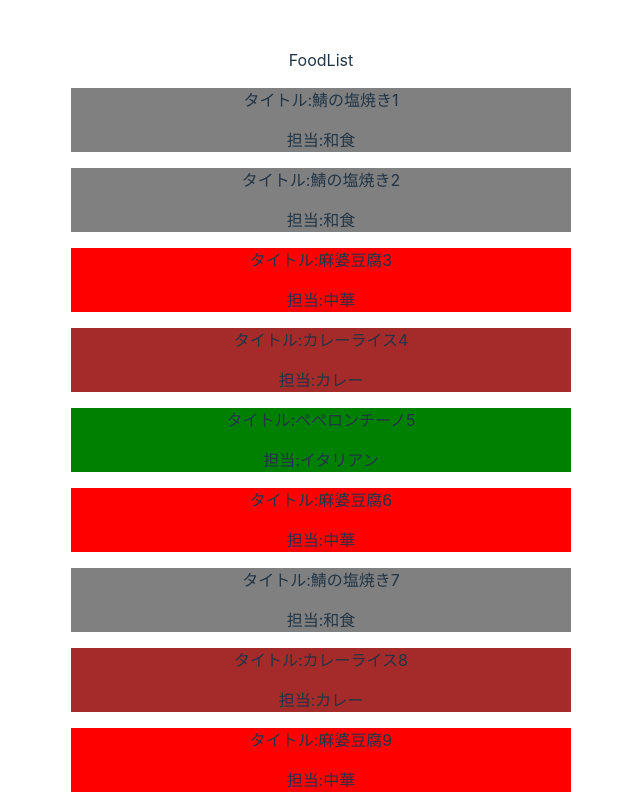
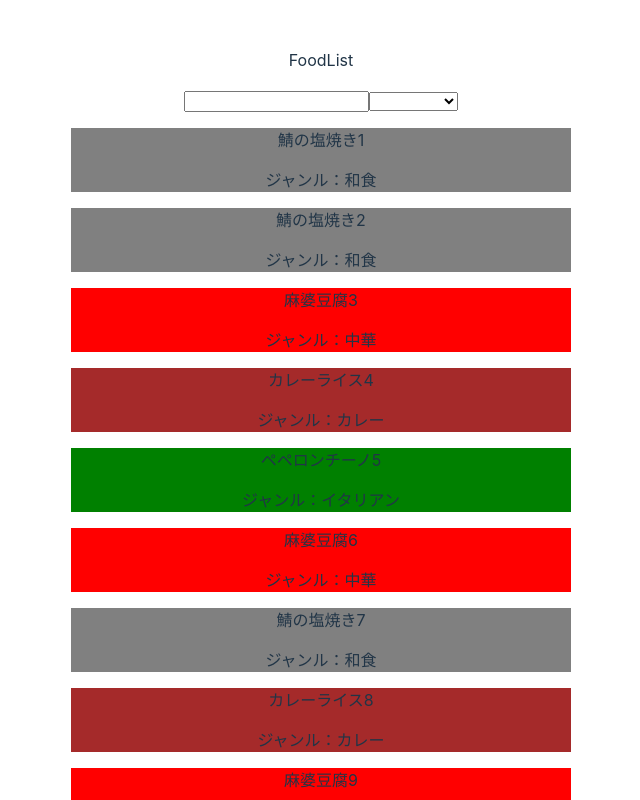
Before and after one commit to kai815/try-react18, a React (Vite) app in the folder my-react18-app/: page / in a window 1280 px wide. Shown: the top 800 px of the page, without its empty margins (319-959 px from the left). Built offline with nearby package versions, Linux system fonts and the light colour scheme.

Commit message:
:sparkles: filterの処理を追加

```diff
--- a/my-react18-app/src/App.tsx
+++ b/my-react18-app/src/App.tsx
@@ -1,10 +1,7 @@
-import { useState } from 'react'
 import './App.css'
 import {FoodLists} from "./components/FoodLists";
 
 function App() {
-  const [count, setCount] = useState(0)
-
   return (
     <div className="App">
       <FoodLists/>
--- a/my-react18-app/src/components/FoodLists.tsx
+++ b/my-react18-app/src/components/FoodLists.tsx
@@ -1,4 +1,4 @@
-import {useState} from "react";
+import React, {useState} from "react";
 
 type Food  = {
   id:number,
@@ -48,16 +48,56 @@ const generateFoods = ():Food[] => {
 }
 const foodList = generateFoods()
 
+const filterFoodList = (text:string, genre:string):Food[] => {
+  if(text === '' && genre === '') return foodList
+
+  if(text === '' && genre !== ''){
+    return foodList.filter((food) => food.genre === genre)
+  }else if(text !== '' && genre === ''){
+    return foodList.filter((food) => food.name.includes(text))
+  }else{
+    return foodList.filter((food) => food.name.includes(text) && food.genre === genre)
+  }
+}
+
 export const FoodLists = () => {
-  const [filteredFoodList,setFilteredFoodList] = useState<Food[]>(foodList)
+  const [filteredFoodList, setFilteredFoodList] = useState<Food[]>(foodList)
+  const [searchText, setSearchText] = useState<string>('')
+  const [selectedGenre, setSelectedGenre] = useState<string>('')
+  const onInputChange = (event:React.ChangeEvent<HTMLInputElement>) => {
+    setSearchText(event.target.value)
+    setFilteredFoodList(filterFoodList(event.target.value,selectedGenre))
+  }
+  const onSelectChange = (event:React.ChangeEvent<HTMLSelectElement>) => {
+    setSelectedGenre(event.target.value)
+    setFilteredFoodList(filterFoodList(searchText,event.target.value))
+  }
   return (
     <div>
       <p>FoodList</p>
+      <div>
+        <input onChange={onInputChange} value={searchText}/>
+        <select value={selectedGenre} onChange={onSelectChange}>
+          <option value={''}></option>
+          <option value={genreList.japanese}>
+            {genreList.japanese}
+          </option>
+          <option value={genreList.italian}>
+            {genreList.italian}
+          </option>
+          <option value={genreList.curry}>
+            {genreList.curry}
+          </option>
+          <option value={genreList.chinese}>
+            {genreList.chinese}
+          </option>
+        </select>
+      </div>
       {filteredFoodList.map((food)=>{
         return (
           <div key={food.id} style={{width:'500px',background:food.color}}>
-            <p>タイトル:{food.name}</p>
-            <p>担当:{food.genre}</p>
+            <p>{food.name}</p>
+            <p>ジャンル：{food.genre}</p>
           </div>
         )
       })}
```
